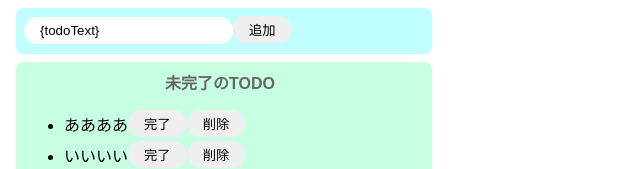
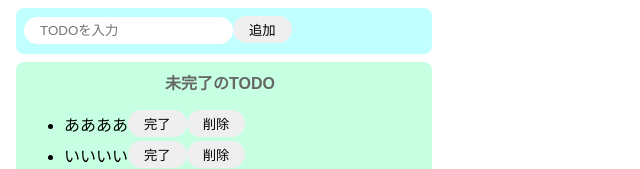
Before and after one commit to fyoshida/React-7, a React (Create React App) app: page / in a window 1280 px wide. Shown: the top 169 px of the page, without its empty margins (0-640 px from the left). Built offline with nearby package versions, Linux system fonts and the light colour scheme.

Commit message:
Section53まで

```diff
--- a/src/App.jsx
+++ b/src/App.jsx
@@ -2,18 +2,31 @@ import React, { useState } from "react";
 import "./styles.css";
 
 export const App = () => {
-  const [todoText,setTodoText] = useState('');
+  const [todoText, setTodoText] = useState("");
   const [incompleteTodos, setIncompleteTodos] = useState([
     "ああああ",
     "いいいい"
   ]);
   const [completeTodos, setCompleteTodos] = useState(["ううううう"]);
 
+  const onChangeTodoText = (event) => setTodoText(event.target.value);
+
+  const onClickAdd = () => {
+    if (todoText === "") return;
+    const newTodos = [...incompleteTodos, todoText];
+    setIncompleteTodos(newTodos);
+    setTodoText("");
+  };
+
   return (
     <>
       <div className="input-area">
-        <input placeholder="TODOを入力" value="{todoText}" />
-        <button>追加</button>
+        <input
+          placeholder="TODOを入力"
+          value={todoText}
+          onChange={onChangeTodoText}
+        />
+        <button onClick={onClickAdd}>追加</button>
       </div>
       <div className="incomplete-area">
         <p className="title">未完了のTODO</p>
```
